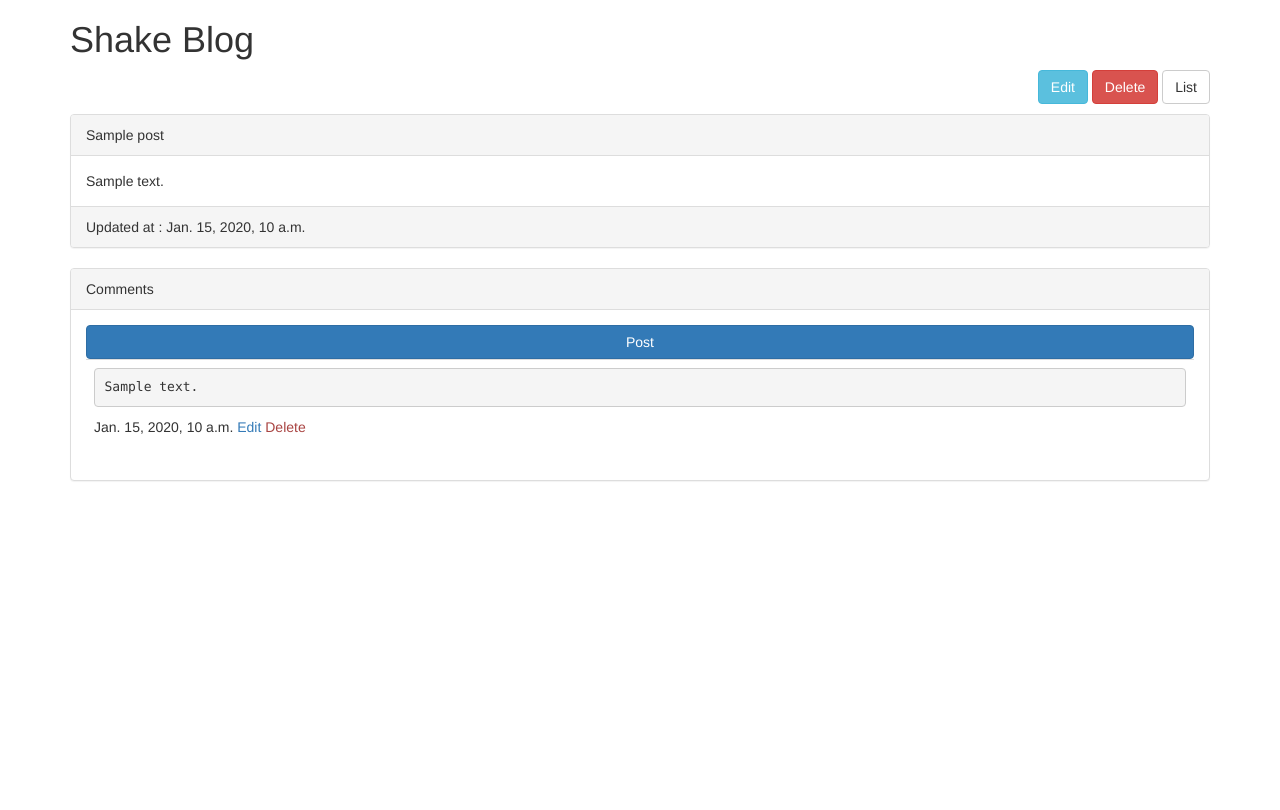
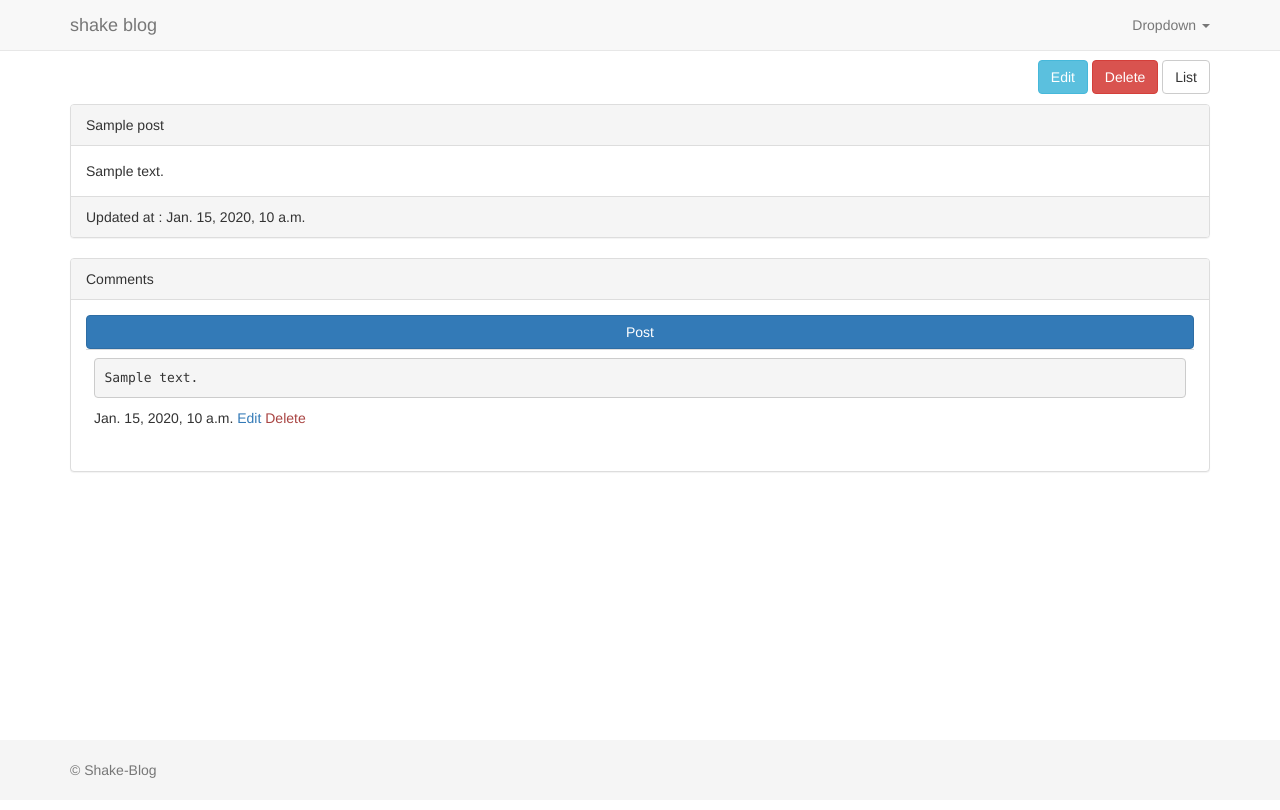
Before and after one commit to lamiru/shake-blog, a Django app: template blog/templates/blog/post_detail.html in a window 1280 px wide. Before the commit the page ends 481 px from the top, so only its background shows below. Run offline with Django 3.2, Linux system fonts and the light colour scheme; the template is opened without the code that fills it: most values are stand-ins (such as "Sample title", 1, 10 or a date in 2020); some libraries are stand-ins or nearby versions.

Commit message:
bootstrap header/footer UI

```diff
--- a/templates/layout.html
+++ b/templates/layout.html
@@ -5,15 +5,67 @@
 <meta charset="utf-8" />
 <title>Shake Blog</title>
 <link rel="stylesheet" href="{% static "bootstrap-3.3.4-dist/css/bootstrap.min.css" %}" />
+<style>
+html {
+    position: relative;
+    min-height: 100%;
+}
+body {
+    margin-top: 60px;
+    margin-bottom: 60px;
+}
+.footer {
+    position: absolute;
+    bottom: 0;
+    width: 100%;
+    height: 60px;
+    line-height: 60px;
+    background-color: #f5f5f5;
+}
+</style>
 </head>
 <body>
-
+    <div class="navbar navbar-default navbar-fixed-top">
+        <div class="container">
+            <div class="navbar-header">
+                <button type="button" class="navbar-toggle collapsed" data-toggle="collapse" data-target="#navbar" aria-expanded="false" aria-controls="navbar">
+                    <span class="sr-only">Toggle navigation</span>
+                    <span class="icon-bar"></span>
+                    <span class="icon-bar"></span>
+                    <span class="icon-bar"></span>
+                </button>
+                <a class="navbar-brand" href="#">shake blog</a>
+            </div>
+            <div id="navbar" class="navbar-collapse collapse">
+                <ul class="nav navbar-nav navbar-right">
+                    <li class="dropdown">
+                        <a href="#" class="dropdown-toggle" data-toggle="dropdown" role="button" aria-expanded="false">Dropdown <span class="caret"></span></a>
+                        <ul class="dropdown-menu" role="menu">
+                            <li><a href="#">Action</a></li>
+                            <li><a href="#">Another action</a></li>
+                            <li><a href="#">Something else here</a></li>
+                            <li class="divider"></li>
+                            <li><a href="#">Separated link</a></li>
+                        </ul>
+                    </li>
+                </ul>
+            </div>
+        </div>
+    </div>
     <div class="container">
         <div class="row">
             <div class="col-sm-12">
-                <h1>Shake Blog</h1>
                 {% block content %}
                 {% endblock %}
+            </div>
+        </div>
+    </div>
+    <div class="footer">
+        <div class="container">
+            <div class="row">
+                <div class="col-sm-12">
+                    <p class="text-muted">&copy; Shake-Blog</p>
+                </div>
             </div>
         </div>
     </div>
```
